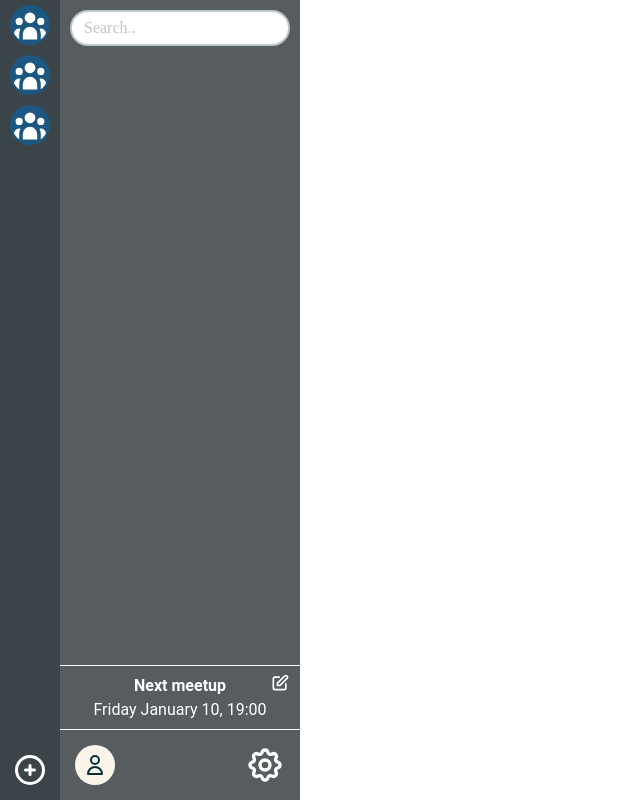
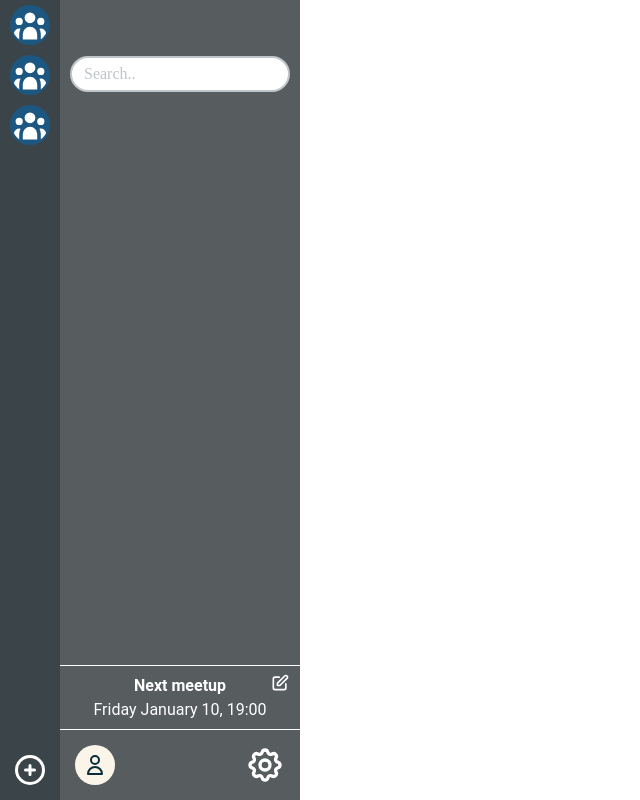
Before and after one commit to Guzse/LAB2_PG09_Amity, a React (Create React App) app: page /app in a window 1280 px wide. Shown: the whole page, without its empty margins (0-640 px from the left). Built offline with nearby package versions, Linux system fonts and the light colour scheme.

Commit message:
Sidebar knows the current safezone

```diff
--- a/src/Components/Sidebar/SidebarMain/SidebarMain.css
+++ b/src/Components/Sidebar/SidebarMain/SidebarMain.css
@@ -1,5 +1,16 @@
 .sidebar-right .userList {
     padding: 10px;
+}
+
+.sidebar-right h2 {
+    margin: 0px;
+    padding: 10px;
+    padding-bottom: 0px;
+    line-height: 1.5em;
+    height: 46px;
+    overflow-x: hidden;
+    text-overflow: ellipsis;
+    white-space: nowrap;
 }
 
 .sidebar-right .meetingPlanner {
--- a/src/Components/Sidebar/SidebarMain/SidebarMain.js
+++ b/src/Components/Sidebar/SidebarMain/SidebarMain.js
@@ -1,4 +1,4 @@
-import React, { useState } from 'react';
+import React, { useState, useEffect } from 'react';
 import "./SidebarMain.css";
 import { HiOutlinePencilAlt } from "react-icons/hi";
 import { HiOutlineUser } from "react-icons/hi";
@@ -9,15 +9,28 @@ import Dialog from '@mui/material/Dialog';
 import DialogActions from '@mui/material/DialogActions';
 import DialogTitle from '@mui/material/DialogTitle';
 import { useNavigate } from 'react-router-dom';
+import { on, off } from '../../../Global/Events';
 
 export const SidebarMain = (props = {
     onClickSettings: () => { },
     onClickUser: () => { }
-}
+}) => {
+    const [zone, setZone] = useState({});
+    const updateZone = event => {
+        setZone(event.detail);
+    };
 
-) => {
+    useEffect(() => {
+        on("ActiveSafeZone:Update", updateZone);
+
+        return () => {
+            off("ActiveSafeZone:Update", updateZone);
+        };
+    }, [updateZone]);
+
     return (
         <>
+            <h2>{zone.zoneName}</h2>
             <UserList />
             <MeetingPlanner />
             <ProfileSettings
--- /dev/null
+++ b/src/Global/Events.js
@@ -0,0 +1,23 @@
+function on(eventType, listener) {
+    document.addEventListener(eventType, listener);
+}
+
+function off(eventType, listener) {
+    document.removeEventListener(eventType, listener);
+}
+
+function once(eventType, listener) {
+    on(eventType, handleEventOnce);
+
+    function handleEventOnce(event) {
+        listener(event);
+        off(eventType, handleEventOnce);
+    }
+}
+
+function trigger(eventType, data) {
+    const event = new CustomEvent(eventType, { detail: data });
+    document.dispatchEvent(event);
+}
+
+export { on, once, off, trigger };
--- a/src/Pages/Safezone/safezone.js
+++ b/src/Pages/Safezone/safezone.js
@@ -5,6 +5,7 @@ import "./safezone.css";
 import { VideoCall } from "./VideoCall/VideoCall";
 import SafezoneService from '../../api/SafezoneService';
 import UserService from '../../api/UserService';
+import { trigger } from '../../Global/Events';
 
 function Safezone() {
     let { safezoneId } = useParams();
@@ -13,11 +14,11 @@ function Safezone() {
     useEffect(() => {
         safezoneService.GetSafezone(safezoneId)
             .then(res => { return res.json() })
-            .then(value => {
-                userService.UpdateLastZone(value._id);
-
+            .then(zone => {
+                userService.UpdateLastZone(zone._id);
+                trigger("ActiveSafeZone:Update", zone);
             });
-    });
+    }, [safezoneId]);
 
     return (
         <>
```
Also changed, not shown: 1 other file (tests, documents, lock files or other folders).
